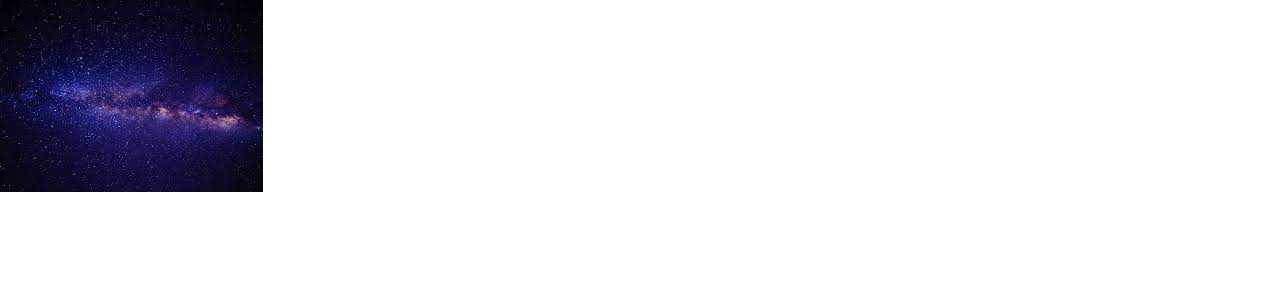
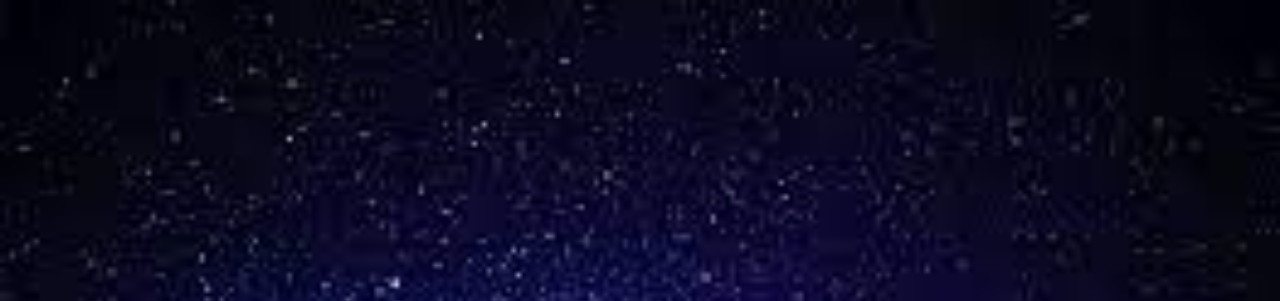
Before and after one commit to Abhinav2011VS/AIStart, a plain HTML site: page index.html in a window 1280 px wide. Shown: the top 301 px of the page. Drawn offline with Linux system fonts and the light colour scheme.

Commit message:
Update index.html

```diff
--- a/index.html
+++ b/index.html
@@ -17,8 +17,8 @@
         body {
             font-family: Arial, sans-serif;
             background-image: url('space.jpeg'); /* Set your desired background color */
-            width: 100%;
-            height: 100%;
+            background-attachment: fixed;
+            background-size: cover;
             background-repeat: no-repeat;
             color: #fff; /* Text color */
             display: flex;
```
